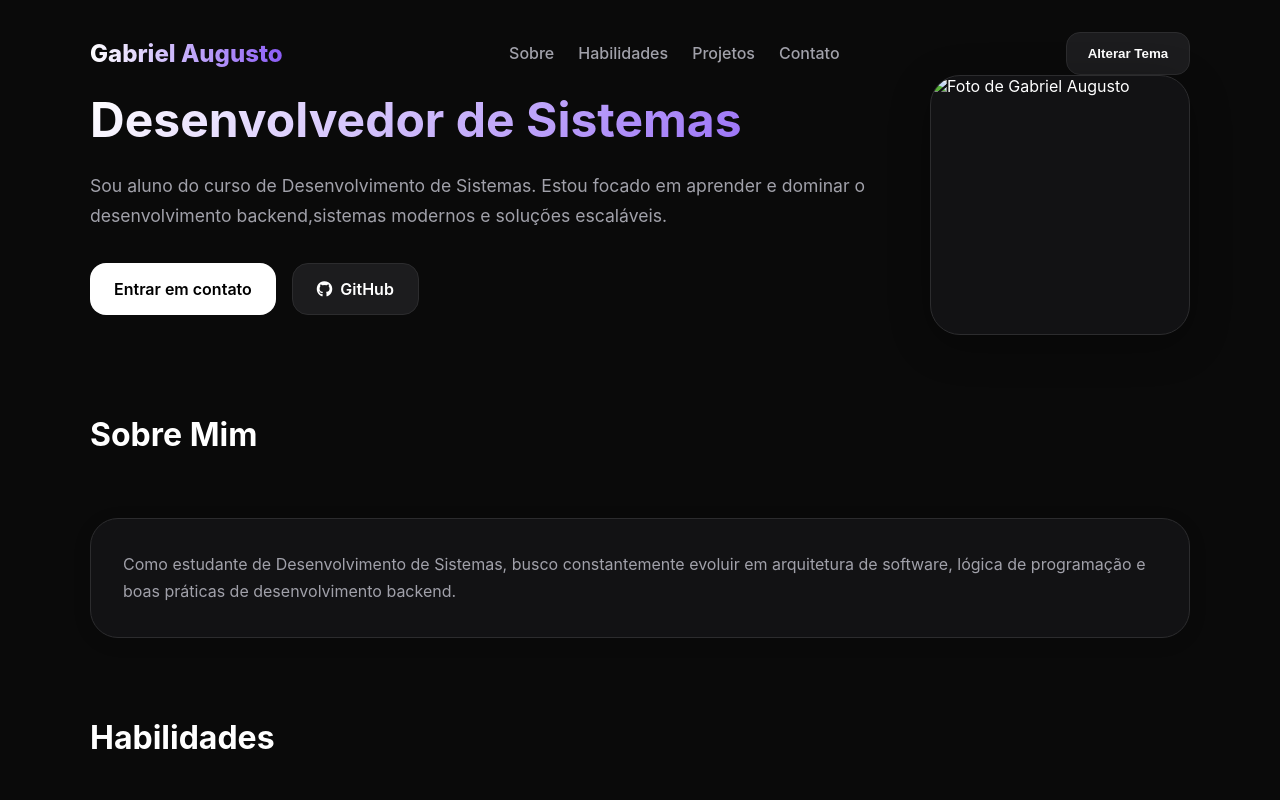
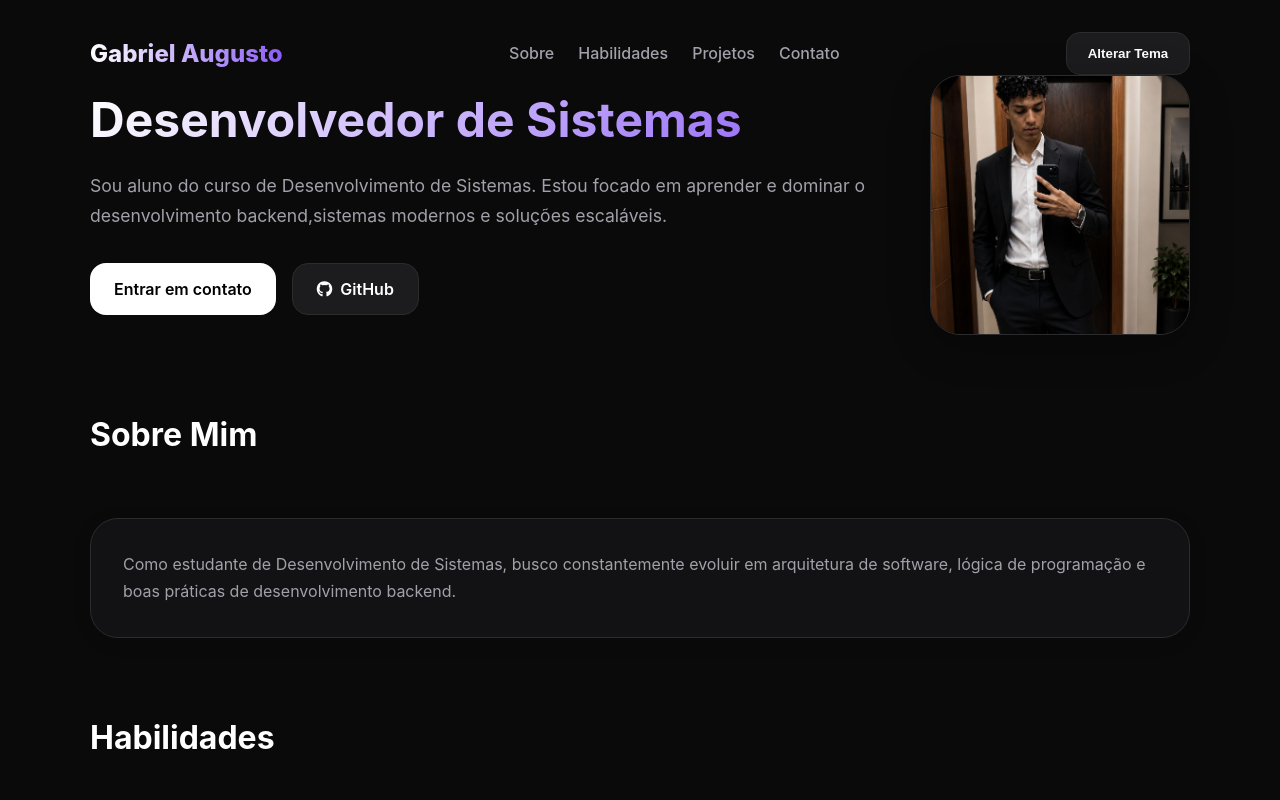
Before and after one commit to bielaugusto2202-dot/projetogabriel, a plain HTML site: page index.html in a window 1280 px wide. Shown: the top 800 px of the page. Drawn offline with Linux system fonts and the light colour scheme; a script that the page names is missing.

Commit message:
Update index.html

```diff
--- a/index.html
+++ b/index.html
@@ -81,7 +81,7 @@
                     <figure class="profile-box">
 
                         <img
-                            src=""
+                            src="img/fotodeperfil.jpeg"
                             alt="Foto de Gabriel Augusto"
                             class="profile-img">
 
```
